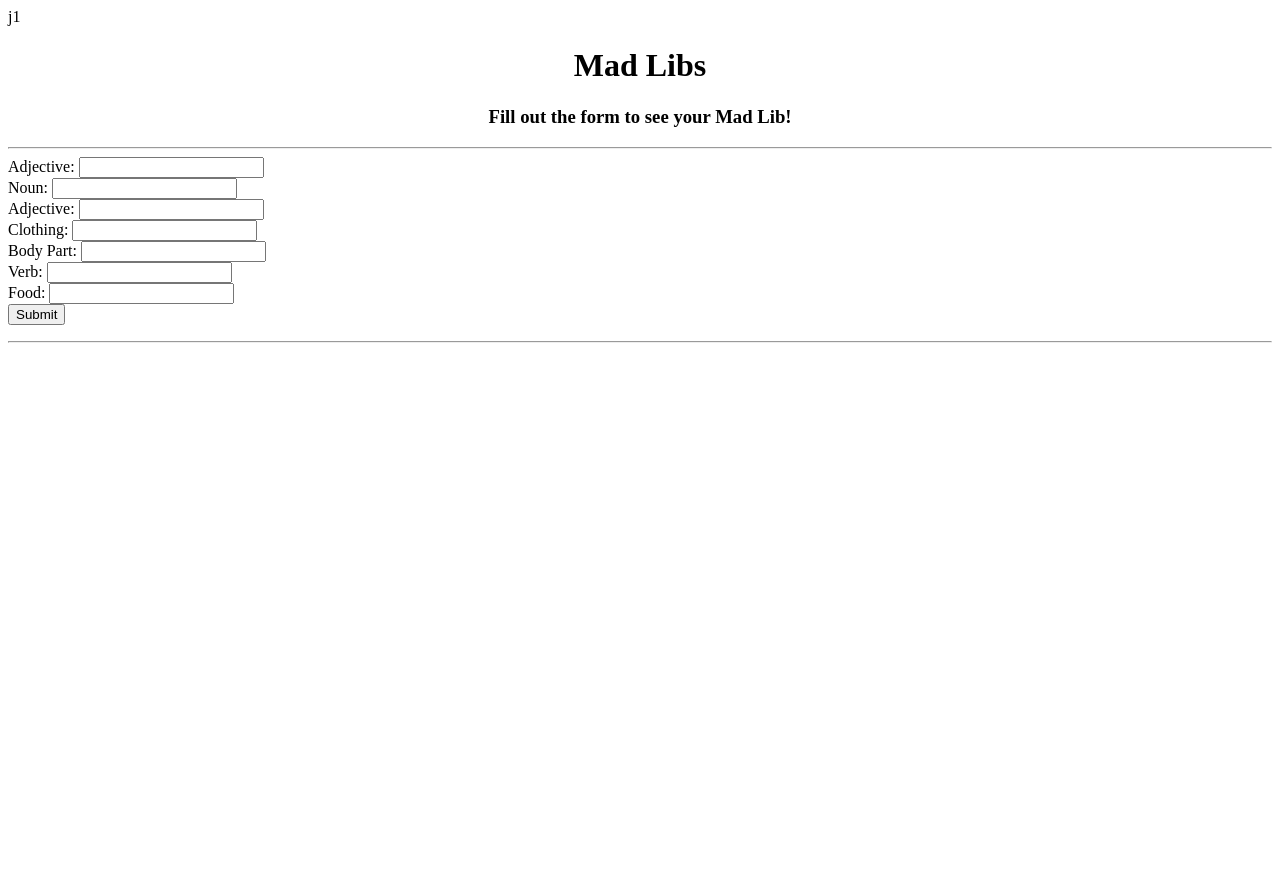
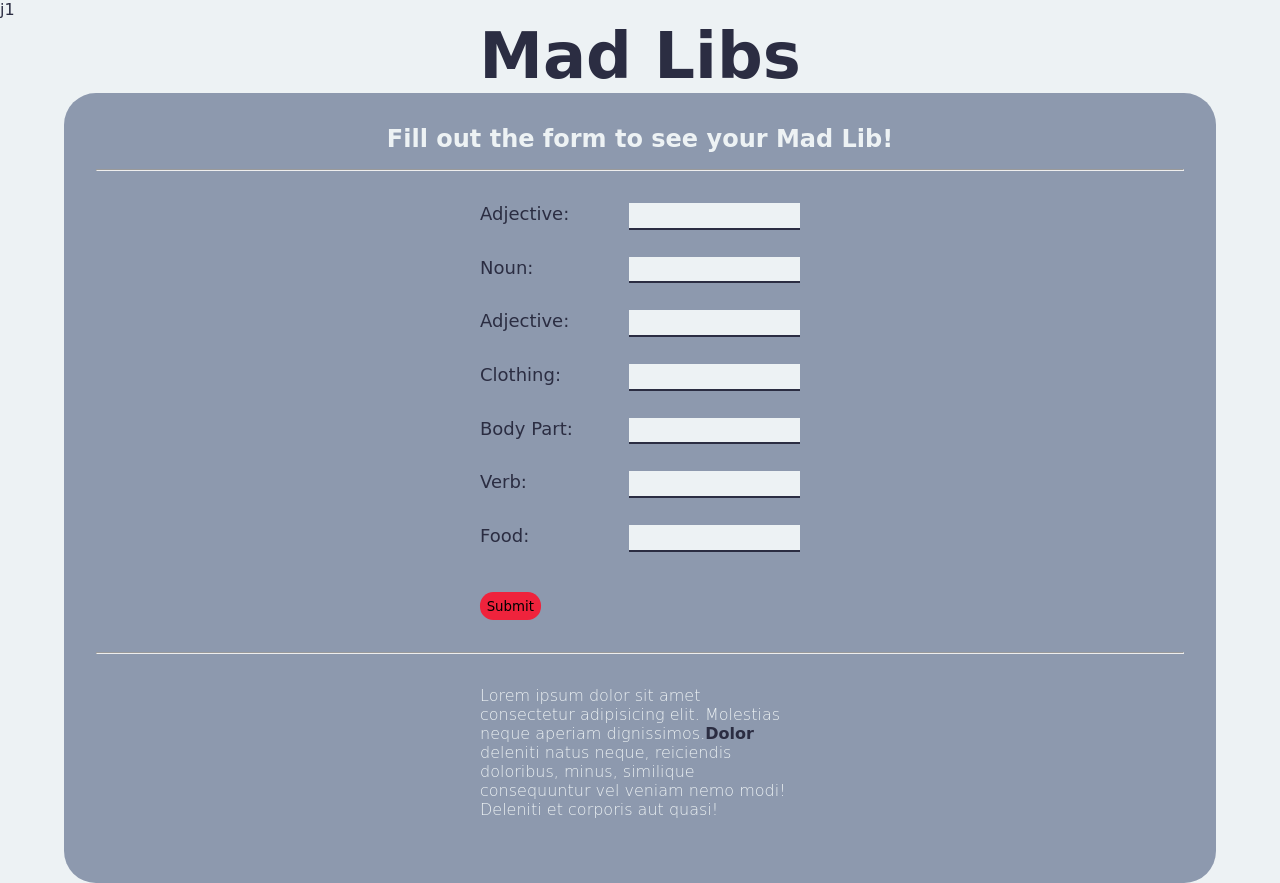
Before and after one commit to TotallyMoxie/Final_PreWork_Project, a plain HTML site: page index.html in a window 1280 px wide. Before the commit the page ends 800 px from the top, so only its background shows below. Drawn offline with Linux system fonts and the light colour scheme; a web font is replaced by a local one.

Commit message:
css added

```diff
--- a/index.html
+++ b/index.html
@@ -46,7 +46,9 @@ j1<!DOCTYPE html>
       <button class="submit" id="submit">Submit</button>
     </form>
     <hr style="margin-top: 1em;">
-    <p class="mad-lib"></p>
+    <p class="mad-lib">
+      Lorem ipsum dolor sit amet consectetur adipisicing elit. Molestias neque aperiam dignissimos.<b>Dolor</b> deleniti natus neque, reiciendis doloribus, minus, similique consequuntur vel veniam nemo modi! Deleniti et corporis aut quasi!
+    </p>
   </div>
 
   <script src="./main.js"></script>
--- a/styles.css
+++ b/styles.css
@@ -1 +1,85 @@
-  @import url('https://fonts.googleapis.com/css2?family=Roboto:ital,wght@0,100;0,300;0,400;0,500;0,700;0,900;1,100;1,300;1,400;1,500;1,700;1,900&display=swap');
+  @import url('https://fonts.googleapis.com/css2?family=Unbounded:wght@200;300;400;500;600;700;800;900&display=swap');
+
+
+  *{
+    margin: 0;
+    padding: 0;
+    font-family: "Unbounded", cursive;
+ }
+
+body {
+  background-color: #edf2f4;
+  color: #2b2d42;
+}
+
+h1 {
+  font-size: 4rem;
+}
+
+h2 {
+  font-size: 3rem;
+}
+
+h3 {
+  font-size: 1.5rem;
+}
+
+p {
+  font-size: 1rem;
+  font-weight: 300;
+}
+
+.container {
+  background-color: #8d99ae;
+  color: #edf2f4;
+  padding: 2em;
+  border-radius: 2em;
+  width: 85%;
+  margin: 0 auto;
+}
+
+.submit {
+  border: none;
+  background-color: #ef233c;
+  padding: 0.5em;
+  border-radius: 1em;
+  margin-top: 1em;
+  transition: 0.4s ease;
+}
+
+.submit:hover {
+  background-color: #d80032;
+  color: #edf2f4;
+  transform: scale(1.1);
+  transition: 0.4s ease;
+}
+
+form {
+  margin: 2em auto;
+  width: 20em;
+}
+
+.form-group {
+  display: flex;
+  justify-content: space-between;
+  color: #2b2d42;
+  font-size: large;
+  margin-bottom: 1.5em;
+}
+
+input {
+  border: none;
+  border-bottom: 2px solid #2b2d42;
+  background-color: #edf2f4;
+  height: 2em;
+  outline: none;
+}
+
+.mad-lib {
+  width: 20em;
+  margin: 2em auto;
+}
+
+b {
+  color: #2b2d42;
+}
```
